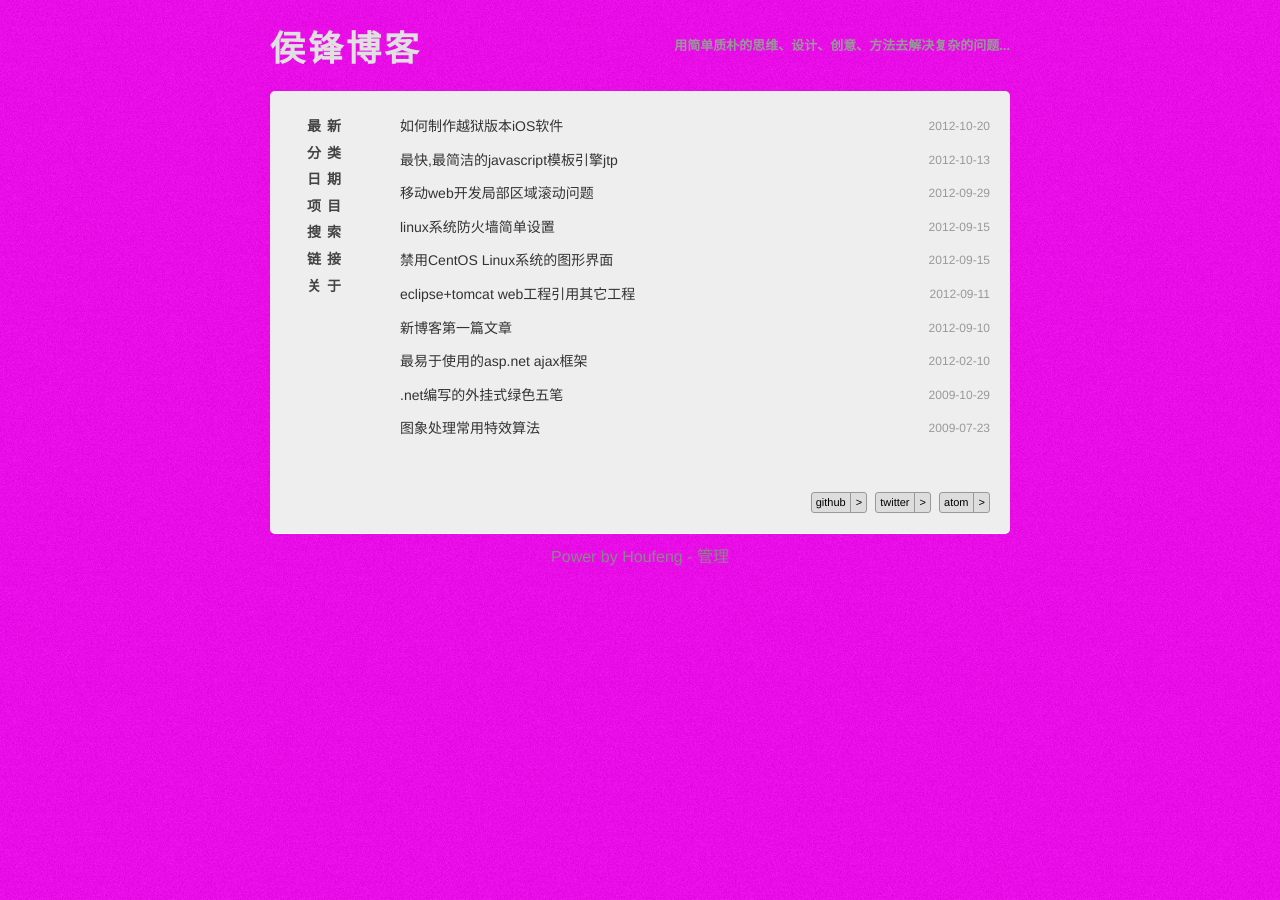
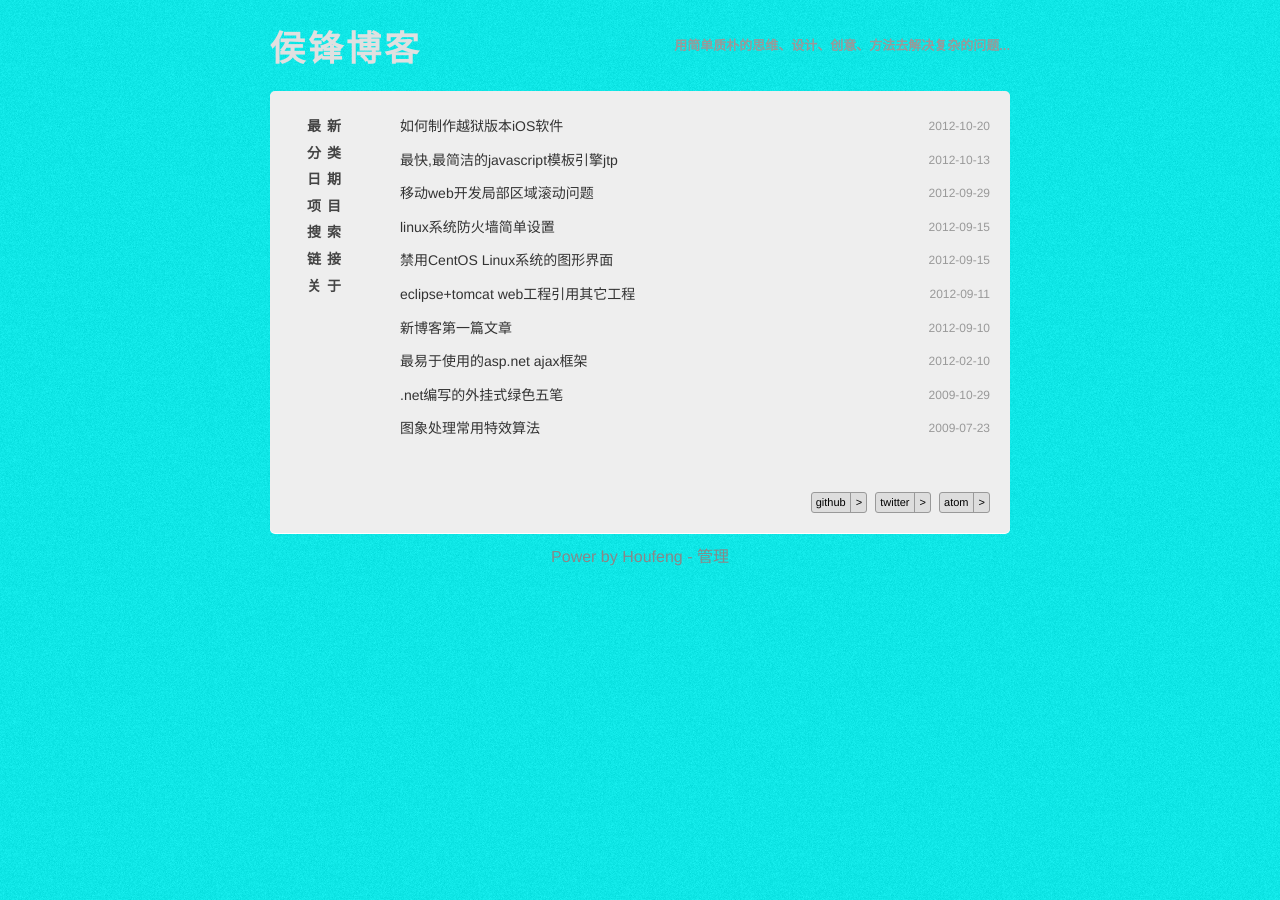
Before and after one commit to Houfeng/houfeng.github.com, a Jekyll site: the page built from index.html, in a window 1280 px wide. Built offline with Jekyll 4.4.1, drawn with Linux system fonts in a browser that asks for light colours; Markdown is read by kramdown in place of the engine named in the settings; comment, search, counter and statistics services are not loaded.

Commit message:
background

```diff
--- a/styles/style.css
+++ b/styles/style.css
@@ -36,7 +36,7 @@ html {
 }
 body {
 	background-attachment:fixed;
-	background: rgb(255,0,255) url(../images/bg-5.png);
+	background: #00FFFF url(../images/bg-5.png);
 	/*background-position:center center;*/
 	font-family:"Helvetica Neue",Helvetica,微软雅黑,Verdana,Arial,sans-serif;
 }
```
